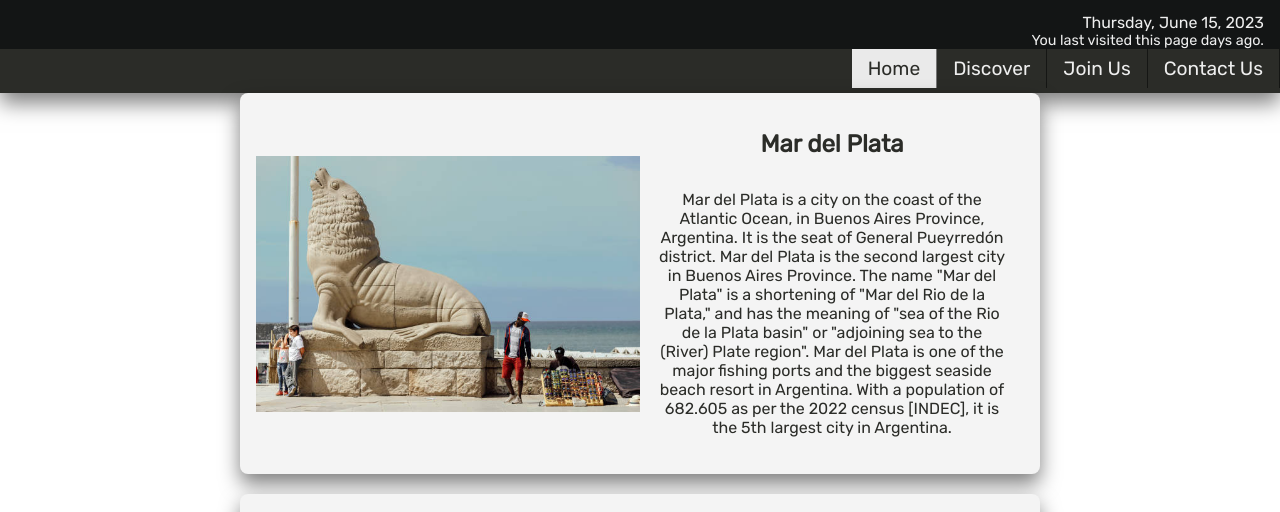
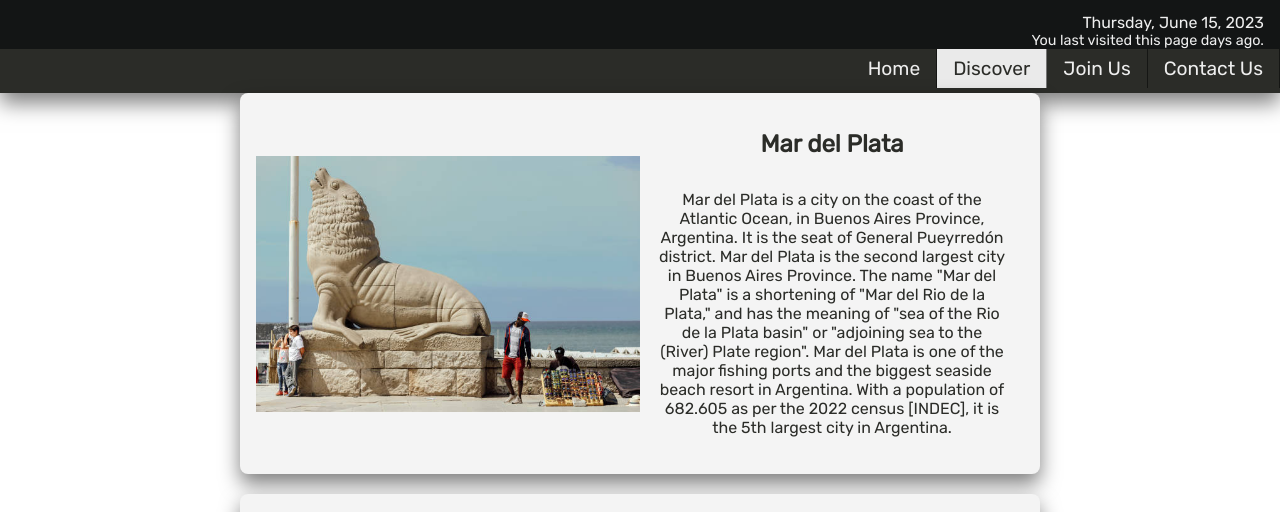
Before and after one commit to luisvega86/wdd230-spring23, a plain HTML site: page chamber/discover.html in a window 1280 px wide. Shown: the part 185-697 px from the top of the page. Drawn offline with Linux system fonts and the light colour scheme.

Commit message:
active class for nav

```diff
--- a/chamber/discover.html
+++ b/chamber/discover.html
@@ -32,8 +32,8 @@
         <nav>
             <button id="hamburgerBtn"><span>&#9776;</span><span>X</span></button>
             <ul id="primaryNav">
-                <li class="active"><a href="https://luisvega86.github.io/wdd230-spring23/chamber/index.html">Home</a></li>
-                <li><a href="https://luisvega86.github.io/wdd230-spring23/chamber/discover.html">Discover</a></li>
+                <li><a href="https://luisvega86.github.io/wdd230-spring23/chamber/index.html">Home</a></li>
+                <li class="active"><a href="https://luisvega86.github.io/wdd230-spring23/chamber/discover.html">Discover</a></li>
                 <li><a href="https://luisvega86.github.io/wdd230-spring23/chamber/joinus.html">Join Us</a></li>
                 <li><a href="#">Contact Us</a></li>
             </ul>
```
Also changed, not shown: chamber/joinus.html (+6 -6 lines).
